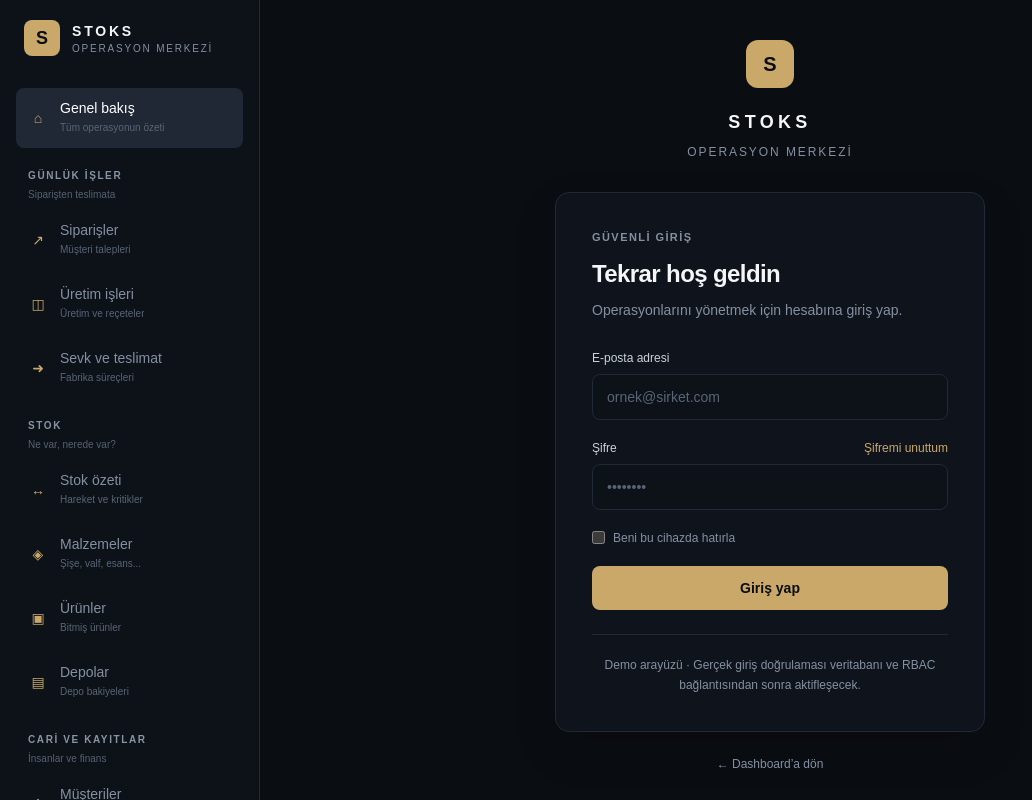
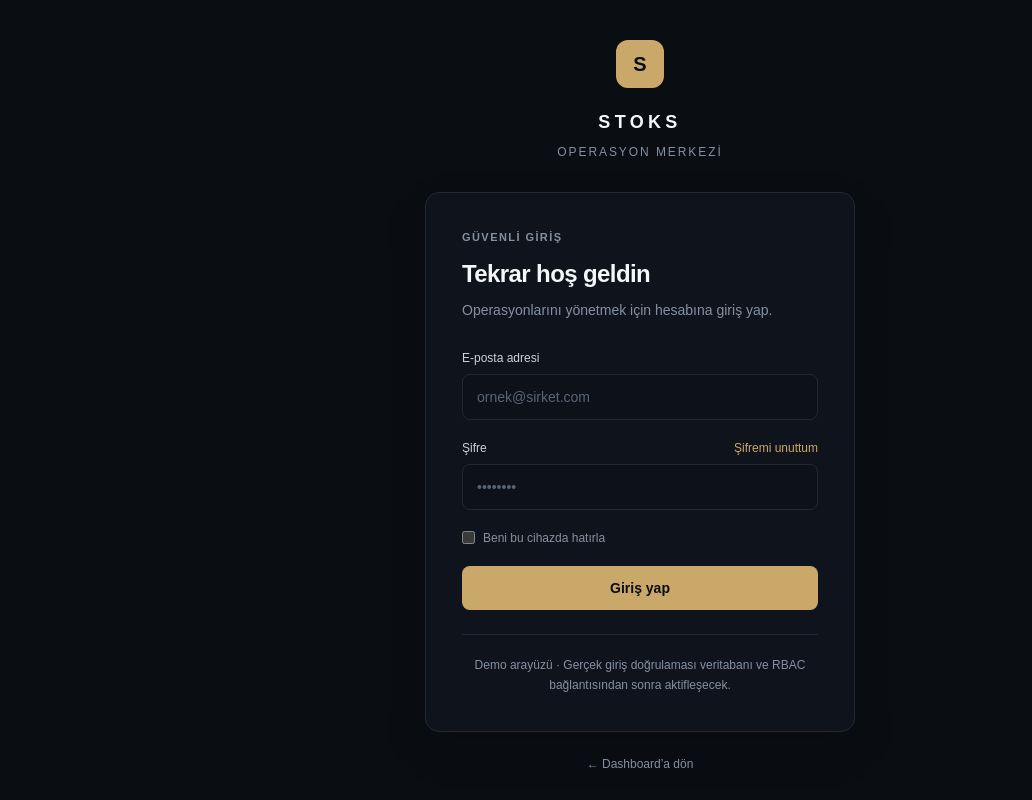
Before and after one commit to servanbrs/stoks, a Next.js app: page /login in a window 1280 px wide. Shown: the top 800 px of the page, without its empty margins (0-1032 px from the left). Built offline with nearby package versions, Linux system fonts and the light colour scheme.

Commit message:
fix: keep login page separate from dashboard shell

```diff
--- a/app/layout.tsx
+++ b/app/layout.tsx
@@ -1,6 +1,6 @@
 import type { Metadata } from "next";
 import "./globals.css";
-import { Sidebar } from "@/components/sidebar";
+import { AppShell } from "@/components/app-shell";
 
 export const metadata: Metadata = {
   title: "Stoks | Operasyon Merkezi",
@@ -11,10 +11,7 @@ export default function RootLayout({ children }: Readonly<{ children: React.Reac
   return (
     <html lang="tr">
       <body>
-        <div className="app-shell">
-          <Sidebar />
-          <main className="min-w-0 flex-1">{children}</main>
-        </div>
+        <AppShell>{children}</AppShell>
       </body>
     </html>
   );
--- /dev/null
+++ b/components/app-shell.tsx
@@ -0,0 +1,10 @@
+"use client";
+
+import { usePathname } from "next/navigation";
+import { Sidebar } from "@/components/sidebar";
+
+export function AppShell({ children }: Readonly<{ children: React.ReactNode }>) {
+  const pathname = usePathname();
+  if (pathname === "/login") return <main className="min-h-screen">{children}</main>;
+  return <div className="app-shell"><Sidebar /><main className="min-w-0 flex-1">{children}</main></div>;
+}
```
